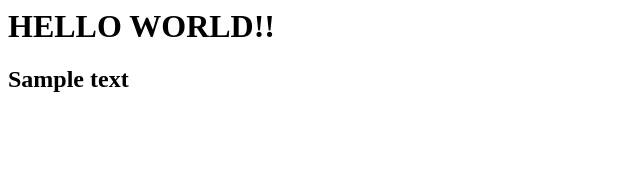
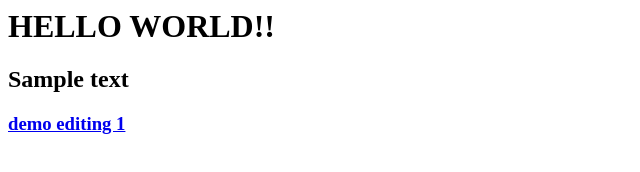
Before and after one commit to jaitheking/demo, a plain HTML site: page demo.html in a window 1280 px wide. Shown: the whole page, without its empty margins (0-640 px from the left). Drawn offline with Linux system fonts and the light colour scheme.

Commit message:
demo editing 1

```diff
--- a/demo.html
+++ b/demo.html
@@ -7,5 +7,7 @@
 <h1>HELLO WORLD!!</h1>
 <h2>Sample text</h2>
 <h3><a href="http://www.facebook.com>Facebook</a></h3>
+<p>demo editing 1</p>
+
 </body>
 </html>
```
